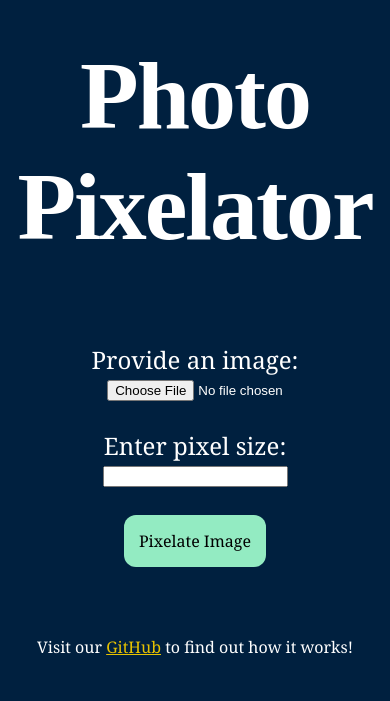
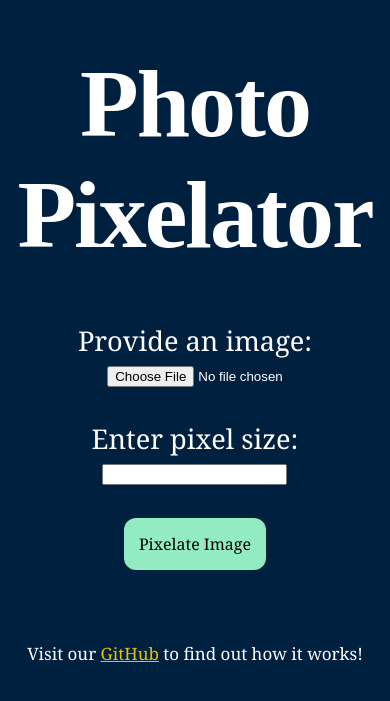
Before and after one commit to jonnyktran/photo-pixelator, a Flask app: page / in a window 390 px wide. Shown: the top 701 px of the page. Run offline with Flask 2, Linux system fonts and the light colour scheme.

Commit message:
Make website mobile-friendly

```diff
--- a/flask_app.py
+++ b/flask_app.py
@@ -30,21 +30,20 @@ def user_input():
         encoded_img_data = base64.b64encode(data.getvalue())
         return render_template("display.html", img_data=encoded_img_data.decode('utf-8'))
 
-    # Incorrect pixel size -> error message
+    # No image and incorrect pixel size -> error message
     elif request.method == "POST" and (request.form['pixel_size'] == '0' or not request.form['pixel_size'].isnumeric()) \
-            and not request.files['img'].filename == "":
-        return render_template("homepage.html", image_error=Markup('<span id="error"> Please upload the image again! </span> <span class="brsmall"></span>'),
-                               pixel_error=Markup('<span id="error"> Please enter a positive integer! </span><span class="brsmall"></span>'))
+            and request.files['img'].filename == "":
+        return render_template("homepage.html", image_error=Markup('<span id="error"> Please upload an image </span> <span class="brsmall"></span>'),
+                               pixel_error=Markup('<span id="error"> Please enter a positive integer </span><span class="brsmall"></span>'))
 
     # No image -> error message
-    elif request.method == "POST" and (request.form['pixel_size'] != '0' and request.form['pixel_size'].isnumeric()) \
-            and request.files['img'].filename == "":
-        return render_template("homepage.html", image_error=Markup('<span id="error"> Please select an image! </span> <span class="brsmall"></span>'),
-                               pixel_error=Markup('<span id="error"> Please re-enter the pixel size! </span><span class="brsmall"></span>'))
+    elif request.method == "POST" and request.files['img'].filename == "":
+        return render_template("homepage.html", image_error=Markup('<span id="error"> Please upload an image </span> <span class="brsmall"></span>'),
+                               pixel_error=Markup('<span id="error"> Please re-enter the pixel size </span><span class="brsmall"></span>'))
 
-    # No image and incorrect pixel size -> error message
+    # Incorrect pixel size -> error message
     elif request.method == "POST":
-        return render_template("homepage.html", image_error=Markup('<span id="error"> Please select an image! </span> <span class="brsmall"></span>'),
-                               pixel_error=Markup('<span id="error"> Please enter a positive integer! </span><span class="brsmall"></span>'))
+        return render_template("homepage.html", image_error=Markup('<span id="error"> Please re-upload the image </span> <span class="brsmall"></span>'),
+                               pixel_error=Markup('<span id="error"> Please enter a positive integer </span><span class="brsmall"></span>'))
 
     return render_template("homepage.html")
--- a/static/css/main.css
+++ b/static/css/main.css
@@ -1,18 +1,58 @@
-body {
-  background-color: #00203f;
-  margin: 0;
-  padding: 0;
-  font-family: "Georgia";
-  color: #ffffff;
-  text-align-last: center;
+#error {
+  color: #e4b262;
+  font-size: 20px;
 }
 
-p {
-  line-height: 1.5em;
+#github-link {
+  margin-bottom: 4em;
+  font-size: 17px;
 }
 
-br {
-  line-height: 50%;
+#picture {
+  border: 6px solid #e4b262;
+  max-height: 60vh;
+  max-width: 90vw;
+  margin-top: 50px;
+}
+
+#refresh {
+  width: 197px;
+  background-color: #93ebc2;
+  border: none;
+  color: black;
+  text-align: center;
+  text-decoration: none;
+  display: inline-block;
+  font-size: 16px;
+  border-radius: 12px;
+  font-family: Georgia;
+  opacity: 1;
+  transition: background-color 0.75s;
+  margin: 1px 1px 20px;
+  padding: 15px;
+}
+
+#user-input {
+  font-size: 1.7em;
+  line-height: 1.8em;
+  margin-bottom: 1.6em;
+}
+
+.brsmall {
+  display: block;
+  margin-bottom: -0.4em;
+}
+
+.center {
+  position: absolute;
+  left: 50%;
+  top: 50%;
+  transform: translate(-50%, -50%);
+}
+
+.container {
+  width: 1200px;
+  margin: 0 auto;
 }
 
 a {
@@ -23,34 +63,62 @@ a:hover, a:focus {
   color: #e4b262;
 }
 
+body {
+  background-color: #00203f;
+  font-family: Georgia;
+  color: #ffffff;
+  text-align: center;
+  text-align-last: center;
+  margin: 0;
+  padding: 0;
+}
+
+br {
+  line-height: 50%;
+}
+
+form {
+  display: inline-block;
+}
+
 h2 {
   font-size: 6em;
-  font-family: "Pixelar";
-  margin-top: 40px;
+  font-family: Pixelar;
+  margin-top: 0.5em;
+  margin-bottom: 0.25em;
   text-align: center;
   width: 100%;
   letter-spacing: -2px;
+}
+
+input[type="file"] {
+  width: 15em;
+  text-align-last: center;
 }
 
 input[type="submit"] {
   background-color: #93ebc2;
   border: none;
   color: black;
-  padding: 15px;
-  text-align: center;
+  text-align-last: center;
   text-decoration: none;
   display: inline-block;
   font-size: 16px;
-  margin: 1px 1px;
   border-radius: 12px;
-  font-family: "Georgia";
+  font-family: Georgia;
   opacity: 1;
   transition: background-color 0.75s;
+  margin: 1px;
+  padding: 15px;
 }
 
-input[type="submit"]:hover {
+input[type="submit"]:hover, #refresh:hover {
   transition: 0.5s;
   background-color: #24c278;
+}
+
+p {
+  line-height: 1.5em;
 }
 
 select {
@@ -58,57 +126,3 @@ select {
   width: 155px;
   height: 25px;
 }
-
-#user-input {
-  font-size: 1.5em;
-  line-height: 1.8em;
-}
-
-#refresh {
-  background-color: #93ebc2;
-  border: none;
-  color: black;
-  padding: 15px;
-  text-align: center;
-  text-decoration: none;
-  display: inline-block;
-  font-size: 16px;
-  margin: 1px 1px;
-  border-radius: 12px;
-  font-family: "Georgia";
-  opacity: 1;
-  transition: background-color 0.75s;
-}
-
-#refresh:hover {
-  transition: 0.5s;
-  background-color: #24c278;
-}
-
-#error {
-  color: #e6c200;
-  font-size: 18px;
-}
-
-#picture {
-  border: 6px solid #e4b262;
-  max-height: 80vh;
-  max-width: 90vw;
-}
-
-.center {
-  position: absolute;
-  left: 50%;
-  top: 50%;
-  transform: translate(-50%, -50%);
-}
-
-.brsmall {
-  display: block;
-  margin-bottom: -0.4em;
-}
-
-.container {
-  width: 1200px;
-  margin: 0 auto;
-}
--- a/templates/homepage.html
+++ b/templates/homepage.html
@@ -23,8 +23,6 @@
                 <p><input type="submit" value="Pixelate Image" /></p>
             </form>
         </div>
-        <br>
-        <br>
-        <div>Visit our <a href="https://github.com/jonathanktran/photo-pixelator#readme" target="_blank">GitHub</a> to find out how it works!</div>
+        <div id="github-link">Visit our <a href="https://github.com/jonathanktran/photo-pixelator#readme" target="_blank">GitHub</a> to find out how it works!</div>
     </body>
 </html>
```
Also changed, not shown: README.md.
